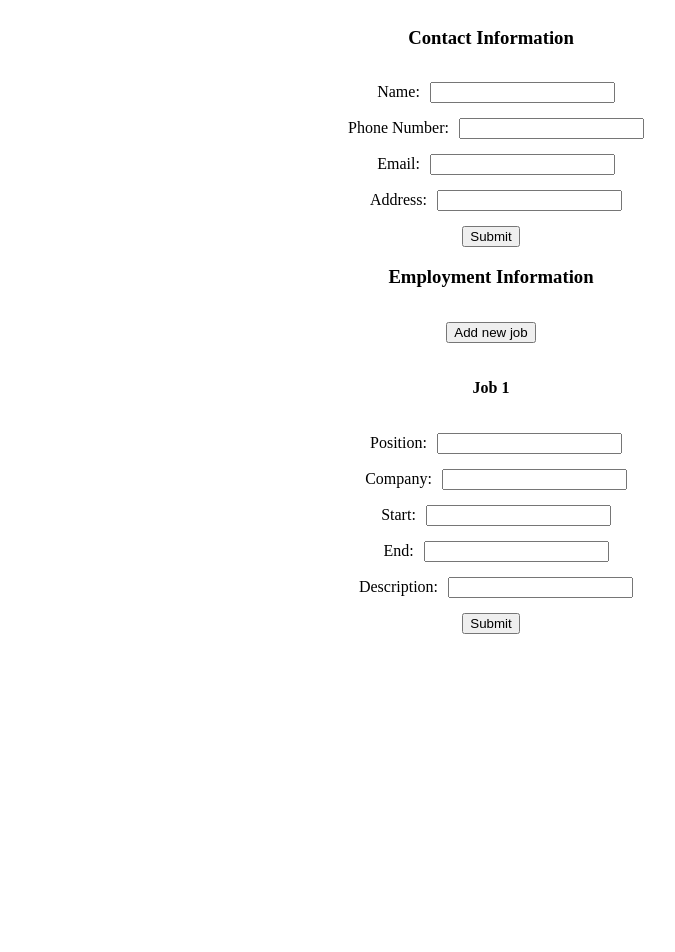
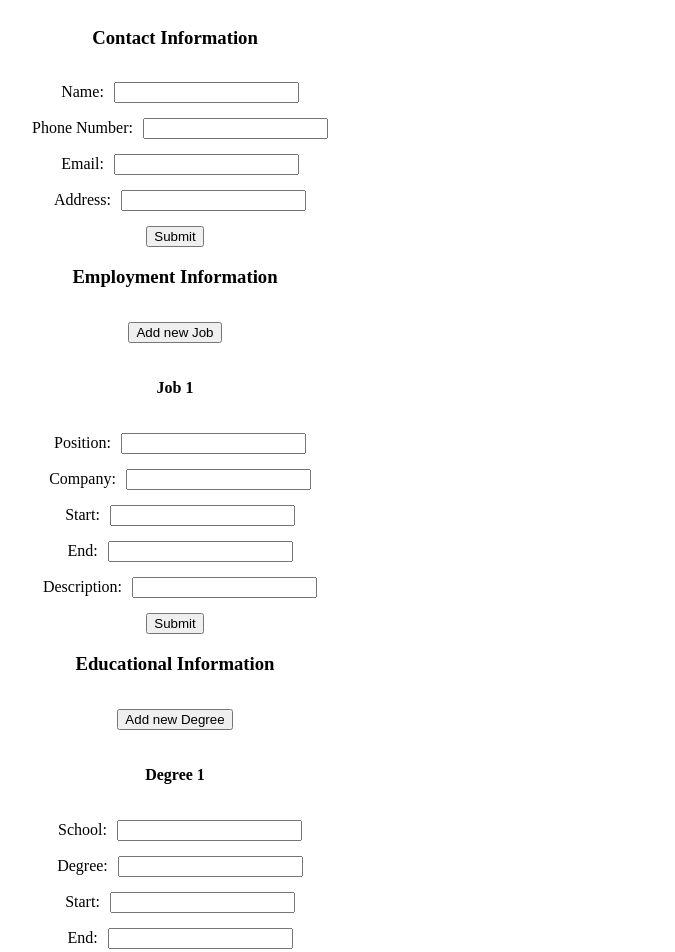
Before and after one commit to mjlebar/cv-Project, a React (Create React App) app: page / in a window 1280 px wide. Shown: the top 952 px of the page, without its empty margins (149-824 px from the left). Before the commit the page ends 800 px from the top, so only its background shows below. Built offline with nearby package versions, Linux system fonts and the light colour scheme.

Commit message:
Add structure to page, refine structure of contact section on right

```diff
--- a/src/App.js
+++ b/src/App.js
@@ -3,25 +3,39 @@ import { CVsection } from "./Components/CVsection";
 import { GeneralSection } from "./Components/GeneralSection";
 import { EmploymentSection } from "./Components/EmploymentSection";
 import { StructuredCVsection } from "./Components/StructuredCVSection";
+import { Splitscreen } from "./Styles/Splitscreen";
+import { EducationSection } from "./Components/EducationSection";
+import { GeneralCVsection } from "./Components/GeneralCVSection";
+import { Align } from "./Styles/Align";
 
 class App extends Component {
   constructor(props) {
     super(props);
 
     this.state = {
-      sections: [],
+      sections: [
+        <GeneralCVsection
+          key="Contact Information Unfilled"
+          title="Contact Information"
+          filled={false}
+          entries={{ Name: "", "Phone Number": "", Email: "", Address: "" }}
+        ></GeneralCVsection>,
+      ],
       titles: [],
     };
   }
   // the state consists of a list of sections and their titles - we track the titles so we can efficiently check if a title has already been added
 
-  addCVSection = (entries, title) => {
+  addGeneralCVSection = (entries, title) => {
     const newSection = (
-      <CVsection entries={entries} title={title} key={title}></CVsection>
+      <GeneralCVsection
+        entries={entries}
+        title={title}
+        key={title}
+      ></GeneralCVsection>
     );
     // we construct a new section with the given information
 
-    if (this.state.titles.includes(title)) {
     // if that section has already been submitted, we want to update that section with the new section
     this.setState({
       sections: this.state.sections.map((section) => {
@@ -32,13 +46,6 @@ class App extends Component {
         }
       }),
     });
-    } else {
-      // otherwise, we add in the new section
-      this.setState((state) => ({
-        titles: state.titles.concat(title),
-        sections: state.sections.concat(newSection),
-      }));
-    }
   };
 
   addStructuredCVSection = (entries, title) => {
@@ -73,22 +80,26 @@ class App extends Component {
 
   render() {
     return (
-      <div>
+      <Splitscreen>
         <form key={0}>
           <GeneralSection
             title="Contact Information"
             titles={["Name", "Phone Number", "Email", "Address"]}
-            getInfo={this.addCVSection}
+            getInfo={this.addGeneralCVSection}
           ></GeneralSection>
           <EmploymentSection
             title="Employment Information"
             getInfo={this.addStructuredCVSection}
           ></EmploymentSection>
+          <EducationSection
+            title="Educational Information"
+            getInfo={this.addStructuredCVSection}
+          ></EducationSection>
         </form>
         <div className="CV" key={1}>
           {this.state.sections}
         </div>
-      </div>
+      </Splitscreen>
     );
   }
 }
--- /dev/null
+++ b/src/Components/DegreeInput.js
@@ -0,0 +1,23 @@
+import { Component } from "react";
+import { Input } from "./Input";
+import { Align } from "../Styles/Align";
+
+class DegreeInput extends Component {
+  onChange = (title, value) => {
+    this.props.onChange([title], value, this.props.number);
+  };
+  render() {
+    return (
+      <Align>
+        <h4>Degree {this.props.number}</h4>
+        <Input title="School" onChange={this.onChange}></Input>
+        <Input title="Degree" onChange={this.onChange}></Input>
+        <Input title="Start" onChange={this.onChange}></Input>
+        <Input title="End" onChange={this.onChange}></Input>
+        <Input title="Description" onChange={this.onChange}></Input>
+      </Align>
+    );
+  }
+}
+
+export { DegreeInput };
--- a/src/Components/EducationSection.js
+++ b/src/Components/EducationSection.js
@@ -0,0 +1,38 @@
+import { EntryAdd } from "./EntryAdd";
+import { DegreeInput } from "./DegreeInput";
+import { StructuredSection } from "./StructuredSection";
+
+class EducationSection extends StructuredSection {
+  constructor(props) {
+    super(props);
+    this.state = {
+      inputs: [
+        <EntryAdd
+          type="Degree"
+          key={`DegreeAdd`}
+          newEntry={this.newDegree}
+        ></EntryAdd>,
+        <DegreeInput key={0} number={1} onChange={this.onChange}></DegreeInput>,
+      ],
+      displayData: [{ Degree: 1 }],
+    };
+  }
+
+  newDegree = (e) => {
+    e.preventDefault();
+    const degNum = this.state.inputs.length;
+    const newJob = (
+      <DegreeInput
+        key={this.state.inputs.length - 1}
+        number={degNum}
+        onChange={this.onChange}
+      ></DegreeInput>
+    );
+    this.setState((state) => ({
+      inputs: state.inputs.concat(newJob),
+      displayData: state.displayData.concat({ Degree: degNum }),
+    }));
+  };
+}
+
+export { EducationSection };
--- a/src/Components/EmploymentSection.js
+++ b/src/Components/EmploymentSection.js
@@ -1,31 +1,18 @@
-import { FormSection } from "./FormSection";
-import { JobAdd } from "./JobAdd";
+import { EntryAdd } from "./EntryAdd";
 import { JobInput } from "./JobInput";
+import { StructuredSection } from "./StructuredSection";
 
-class EmploymentSection extends FormSection {
+class EmploymentSection extends StructuredSection {
   constructor(props) {
     super(props);
     this.state = {
       inputs: [
-        <JobAdd key={`JobAdd`} newJob={this.newJob}></JobAdd>,
+        <EntryAdd type="Job" key={`JobAdd`} newEntry={this.newJob}></EntryAdd>,
         <JobInput key={0} number={1} onChange={this.onChange}></JobInput>,
       ],
       displayData: [{ Job: 1 }],
     };
   }
-
-  onChange = (title, value, index) => {
-    this.setState((state) => ({
-      displayData: state.displayData.map((entry) => {
-        if (entry.Job === index) {
-          entry[title] = value;
-          return entry;
-        } else {
-          return entry;
-        }
-      }),
-    }));
-  };
 
   newJob = (e) => {
     e.preventDefault();
--- /dev/null
+++ b/src/Components/EntryAdd.js
@@ -0,0 +1,13 @@
+import { Component } from "react";
+
+class EntryAdd extends Component {
+  render() {
+    return (
+      <button type="button" className="entry-add" onClick={this.props.newEntry}>
+        Add new {this.props.type}
+      </button>
+    );
+  }
+}
+
+export { EntryAdd };
--- a/src/Components/FormSection.js
+++ b/src/Components/FormSection.js
@@ -4,7 +4,7 @@ import { Align } from "../Styles/Align";
 class FormSection extends Component {
   submitForm = (e) => {
     e.preventDefault();
-    console.log(this.state.inputs);
+    // console.log(this.state.inputs);
     this.props.getInfo(this.state.displayData, this.props.title);
   };
   //we pass the form a "getInfo" function from the app, and when the form is submitted it passes the app the information about what has been inputted into the form
--- /dev/null
+++ b/src/Components/GeneralCVSection.js
@@ -0,0 +1,24 @@
+import { Component } from "react";
+import { Align } from "../Styles/Align";
+
+class GeneralCVsection extends Component {
+  render() {
+    return (
+      <Align>
+        <h2>{this.props.entries.Name}</h2>
+        <div>
+          <p>{this.props.entries["Phone Number"]}</p>
+        </div>
+        <div>
+          <p>{this.props.entries.Email}</p>
+        </div>
+        <div>
+          <p>{this.props.entries.Address}</p>
+        </div>
+      </Align>
+    );
+  }
+}
+// Passed a title for the section, and array of entries, each of which contains a description (eg "Name") and a value for that description (eg "Michael")
+
+export { GeneralCVsection };
--- a/src/Components/JobAdd.js
+++ /dev/null
@@ -1,13 +0,0 @@
-import { Component } from "react";
-
-class JobAdd extends Component {
-  render() {
-    return (
-      <button type="button" className="job-add" onClick={this.props.newJob}>
-        Add new job
-      </button>
-    );
-  }
-}
-
-export { JobAdd };
--- a/src/Components/StructuredCVSection.js
+++ b/src/Components/StructuredCVSection.js
@@ -2,11 +2,6 @@ import { Component } from "react";
 import { Align } from "../Styles/Align";
 
 class StructuredCVsection extends Component {
-  constructor(props) {
-    super(props);
-    console.log(this.props.entries);
-  }
-
   render() {
     return (
       <div>
--- /dev/null
+++ b/src/Components/StructuredSection.js
@@ -0,0 +1,17 @@
+import { FormSection } from "./FormSection";
+
+class StructuredSection extends FormSection {
+  onChange = (title, value, index) => {
+    this.setState((state) => ({
+      displayData: state.displayData.map((entry) => {
+        if (entry.Job === index) {
+          entry[title] = value;
+          return entry;
+        } else {
+          return entry;
+        }
+      }),
+    }));
+  };
+}
+export { StructuredSection };
--- /dev/null
+++ b/src/Styles/Splitscreen.js
@@ -0,0 +1,8 @@
+import styled from "styled-components";
+
+const Splitscreen = styled.div`
+  display: grid;
+  grid-template-columns: 1fr 1fr;
+`;
+
+export { Splitscreen };
```
Lines whose indentation alone changed are shown as unchanged.
